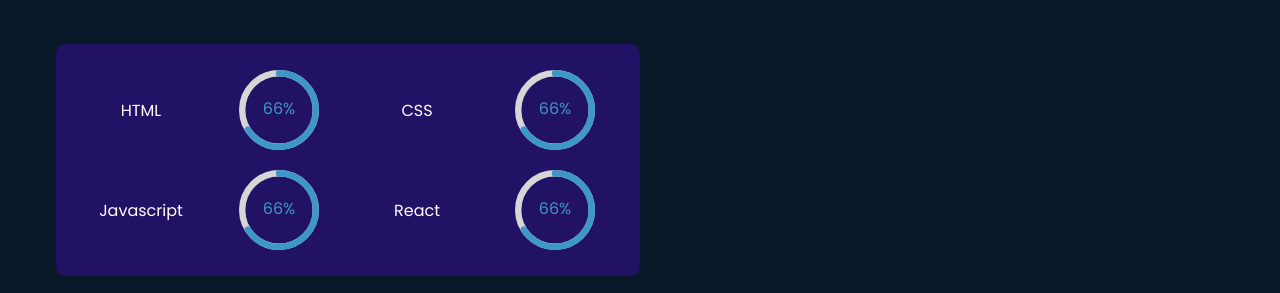
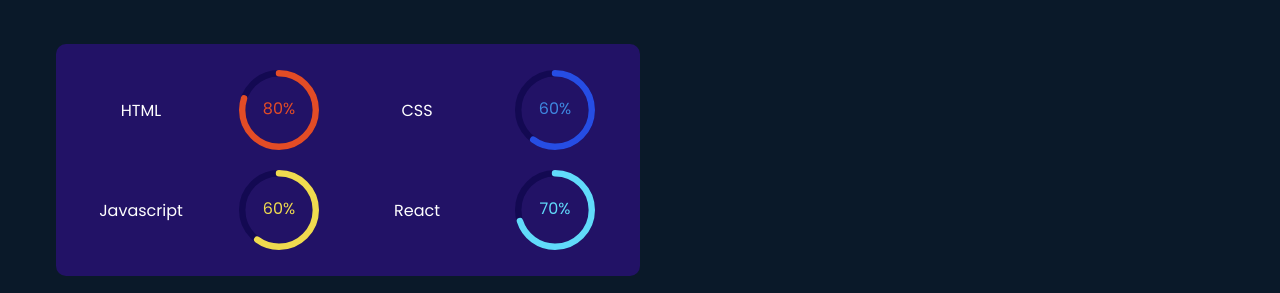
Before and after one commit to mohammadyousefvand/portofolio, a React (Create React App) app: page / in a window 1280 px wide. Shown: the part 604-897 px from the top of the page. Built offline with nearby package versions, Linux system fonts and the light colour scheme.

Commit message:
ProgressBar: add Costum style in Progress

```diff
--- a/src/Components/ProgressBar/ProgressBar.jsx
+++ b/src/Components/ProgressBar/ProgressBar.jsx
@@ -1,13 +1,31 @@
 import React from "react";
 import "./ProgressBar.css";
-import { CircularProgressbar } from "react-circular-progressbar";
+import { CircularProgressbar, buildStyles } from "react-circular-progressbar";
 import "react-circular-progressbar/dist/styles.css";
 
-function ProgressBar() {
-  const percentage = 66;
+function ProgressBar({ value, title }) {
   return (
     <div className="progress-skills">
-      <CircularProgressbar value={percentage} text={`${percentage}%`} />
+      <CircularProgressbar
+        value={value}
+        text={`${value}%`}
+        styles={buildStyles({
+          ...(title === "HTML" && {
+            pathColor: "#e34c26",
+            textColor: "#e34c26"
+          }),
+          ...(title === "CSS" && {
+            pathColor: "#264de4",
+            textColor: "#3f87e0"
+          }),
+          ...(title === "JS" && { pathColor: "#f0db4f", textColor: "#f0db4f" }),
+          ...(title === "React" && {
+            pathColor: "#61DBFB",
+            textColor: "#61DBFB"
+          }),
+          trailColor: "#130952"
+        })}
+      />
     </div>
   );
 }
--- a/src/page/Skills/SkillBox/SkillBox.jsx
+++ b/src/page/Skills/SkillBox/SkillBox.jsx
@@ -7,19 +7,19 @@ function SkillBox() {
     <div className="skill-Box flex">
       <div className="skill-item">
         <span className="skill-title">HTML</span>
-        <ProgressBar />
+        <ProgressBar value={80} title='HTML' />
       </div>
       <div className="skill-item">
         <span className="skill-title">CSS</span>
-        <ProgressBar />
+        <ProgressBar value={60} title='CSS' />
       </div>
       <div className="skill-item">
         <span className="skill-title">Javascript</span>
-        <ProgressBar />
+        <ProgressBar value={60} title='JS' />
       </div>
       <div className="skill-item">
         <span className="skill-title">React</span>
-        <ProgressBar />
+        <ProgressBar value={70} title='React' />
       </div>
     </div>
   );
```
